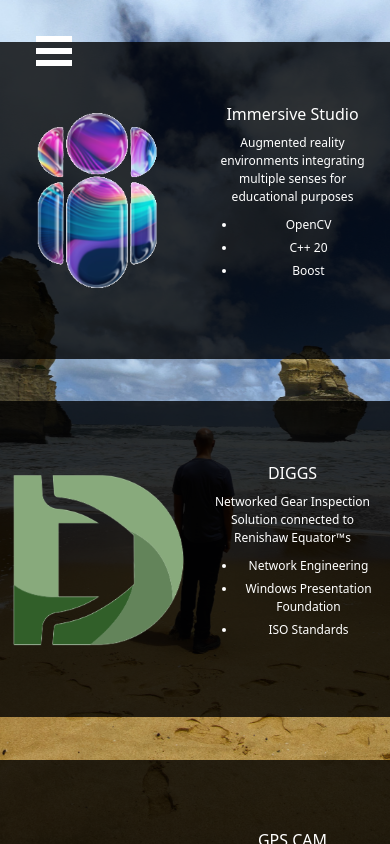
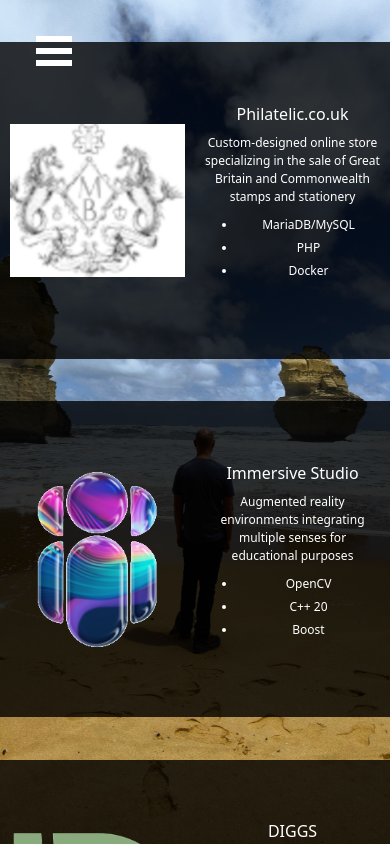
Before and after one commit to Holgenberg/holgate-automation-limited, a React (Create React App) app: page /portfolio in a window 390 px wide. Built offline with nearby package versions, Linux system fonts and the light colour scheme.

Commit message:
Added Case Study for Philatelic for Mobile Viewing

```diff
--- a/src/components/CaseStudyCollection.js
+++ b/src/components/CaseStudyCollection.js
@@ -98,6 +98,10 @@
 	else {
 		return (
 			<div>
+				<CaseStudy caseStudyImage={PhilatelicLogo}
+							title="Philatelic.co.uk"
+							brief="Custom-designed online store specializing in the sale of Great Britain and Commonwealth stamps and stationery"
+							bulletPoints={philatelicBulletPoints} />
 				<CaseStudy caseStudyImage={ImmersiveStudioLogo}
 					title="Immersive Studio"
 					brief="Augmented reality environments integrating multiple senses for educational purposes"
```
